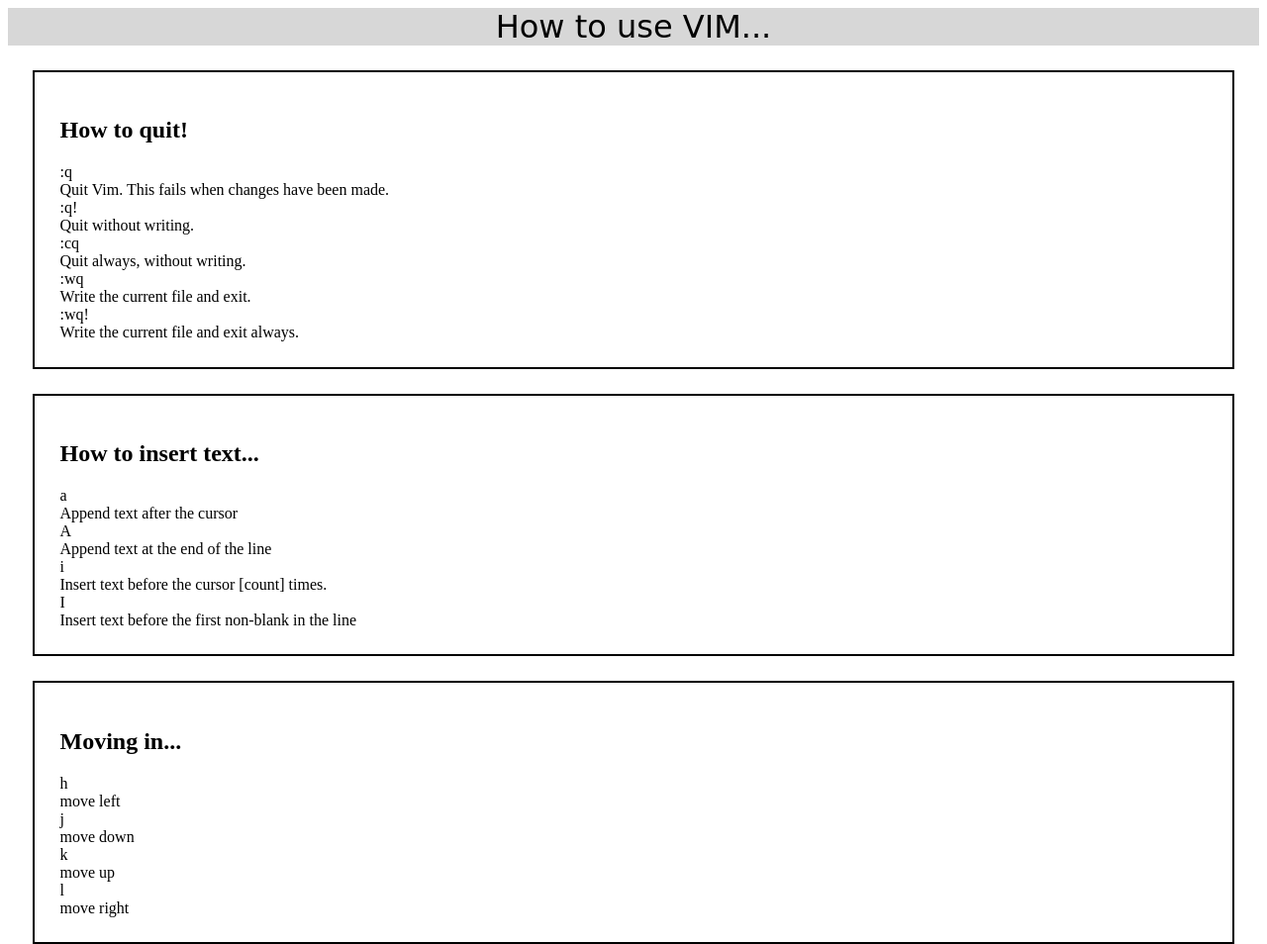
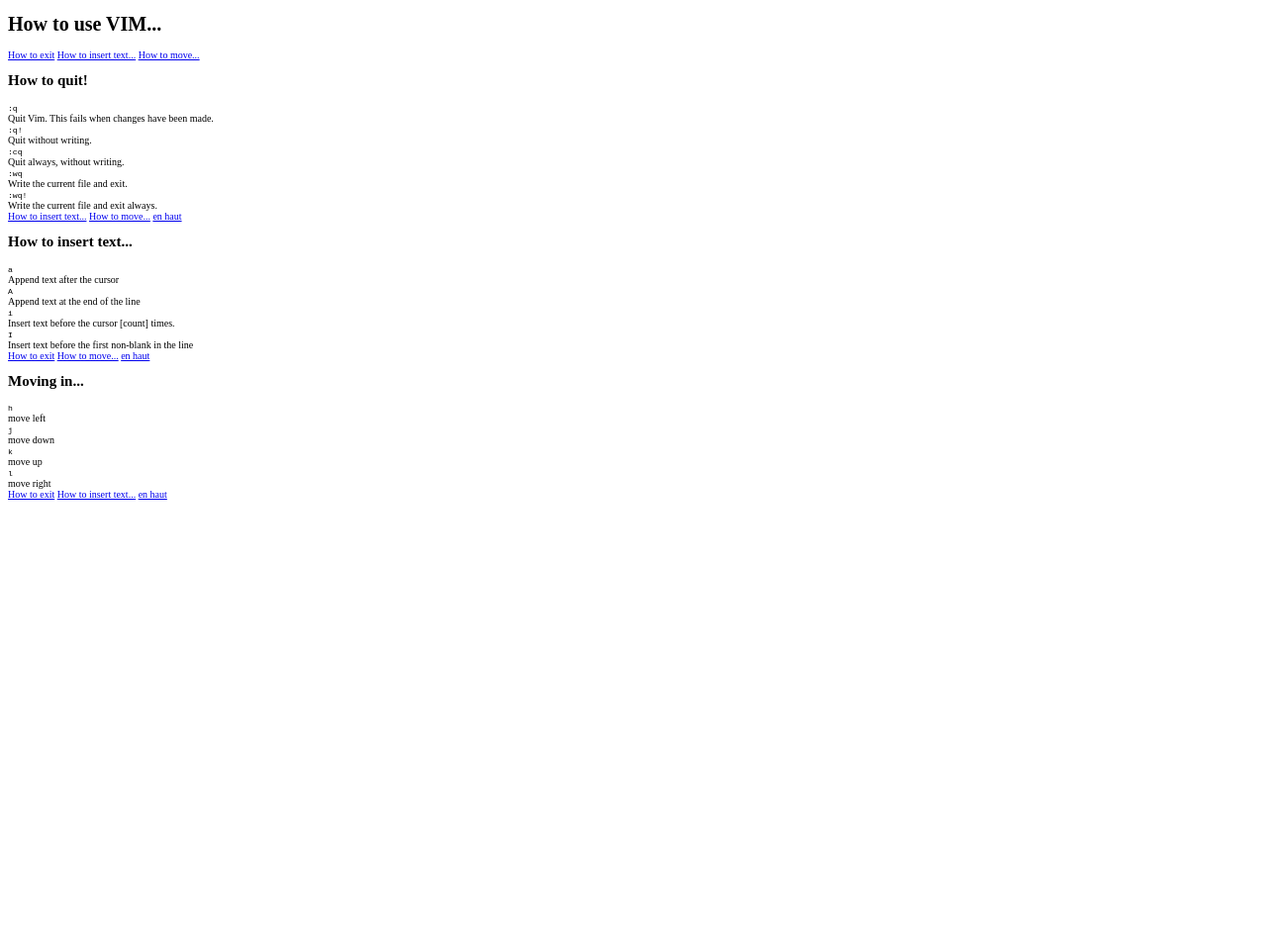
Before and after one commit to lecocqmanwell/04_CS_VIM, a plain HTML site: page index.html in a window 1280 px wide. Shown: the whole page at 99% size. After the commit the page ends 800 px from the top, so only its background shows below. Drawn offline with Linux system fonts and the light colour scheme.

Commit message:
structure html propre

```diff
--- a/index.css
+++ b/index.css
@@ -1,23 +1,4 @@
-header {
-  font-family: cursive;
-  font-size: 2em;
-  background-color: rgba(206,206,206,0.8);
-  text-align: center;
+body {
+font-size: 62.5%
 
 }
-.exit {
-border: solid 2px black;
-margin: 2%;
-padding: 2%;
-
-}
-.insert {
-border: solid 2px black;
-margin: 2%;
-padding: 2%;
-}
-.move {
-border: solid 2px black;
-margin: 2%;
-padding: 2%;
-}
--- a/index.html
+++ b/index.html
@@ -6,49 +6,65 @@
 
   </head>
   <body>
-    <header>How to use VIM...
+    <header id="head"><h1>How to use VIM...</h1>
+<a href="#exit">How to exit</a>
+<a href="#insert">How to insert text...</a>
+<a href="#move">How to move...</a>
 
     </header>
         <section class="exit">
-          <div> <h2>How to quit!</h2>
+          <div id="exit"> <h2>How to quit!</h2>
           </div>
-          <div class="commandes">:q</div>
-          <div class="description">Quit Vim. This fails when changes have been made.
-          </div>
-          <div class="commandes">:q!</div>
-          <div class="description">Quit without writing.</div>
-          <div class="commandes">:cq</div>
-          <div class="description">Quit always, without writing.</div>
-          <div class="commandes">:wq</div>
-          <div class="description">	Write the current file and exit.</div>
-          <div class="commandes">:wq!</div>
-          <div class="description">Write the current file and exit always.</div>
+          <code>:q</code>
+          <dt>Quit Vim. This fails when changes have been made.
+          </dt>
+          <code>:q!</code>
+          <dt>Quit without writing.</dt>
+          <code>:cq</code>
+          <dt>Quit always, without writing.</dt>
+          <code>:wq</code>
+          <dt>	Write the current file and exit.</dt>
+          <code>:wq!</code>
+          <dt>Write the current file and exit always.</dt>
+          <a href="#insert">How to insert text...</a>
+          <a href="#move">How to move...</a>
+          <a href="#head">en haut</a>
         </section>
         <section class="insert">
-          <div>
+          <div id="insert">
             <h2> How to insert text...</h2>
           </div>
-          <div class="commandes">a</div>
-          <div class="description">Append text after the cursor</div>
-          <div class="commandes">A</div>
-          <div class="description">Append text at the end of the line</div>
-          <div class="commandes">i</div>
-          <div class="description">Insert text before the cursor [count] times.</div>
-          <div class="commandes">I</div>
-          <div class="description">Insert text before the first non-blank in the line</div>
+          <code>a</code>
+          <dt>Append text after the cursor</dt>
+          <code>A</code>
+          <dt>Append text at the end of the line</dt>
+          <code>i</code>
+          <dt>Insert text before the cursor [count] times.</dt>
+          <code>I</code>
+          <dt>Insert text before the first non-blank in the line</dt>
+          <a href="#exit">How to exit</a>
+          <a href="#move">How to move...</a>
+                    <a href="#head">en haut</a>
+
+
         </section>
         <section class="move">
-          <div>
+          <div id="move">
             <h2>Moving in...</h2>
           </div>
-          <div class="commandes">h</div>
-          <div class="description">move left</div>
-          <div class="commandes">j</div>
-          <div class="description">move down</div>
-          <div class="commandes">k</div>
-          <div class="description">move up</div>
-          <div class="commandes">l</div>
-          <div class="description">move right</div>
+          <code>h</code>
+          <dt>move left</dt>
+          <code>j</code>
+          <dt>move down</dt>
+          <code>k</code>
+          <dt>move up</dt>
+          <code>l</code>
+          <dt>move right</dt>
+          <a href="#exit">How to exit</a>
+          <a href="#insert">How to insert text...</a>
+          <a href="#head">en haut</a>
+
+
         </section>
 
   </body>
```
Also changed, not shown: favicon.ico (added).
